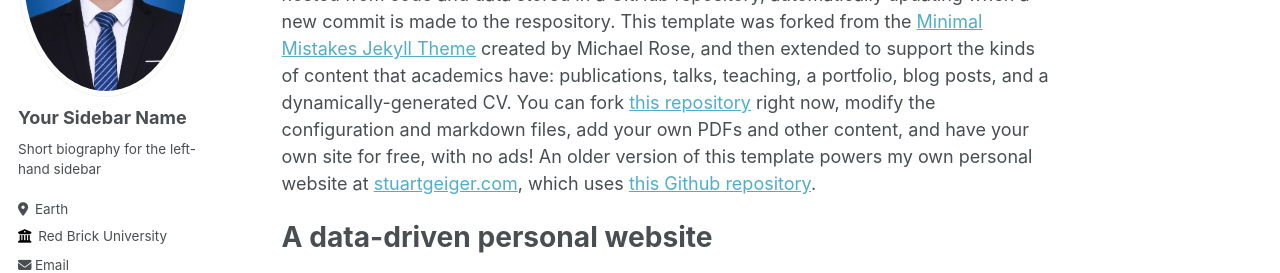
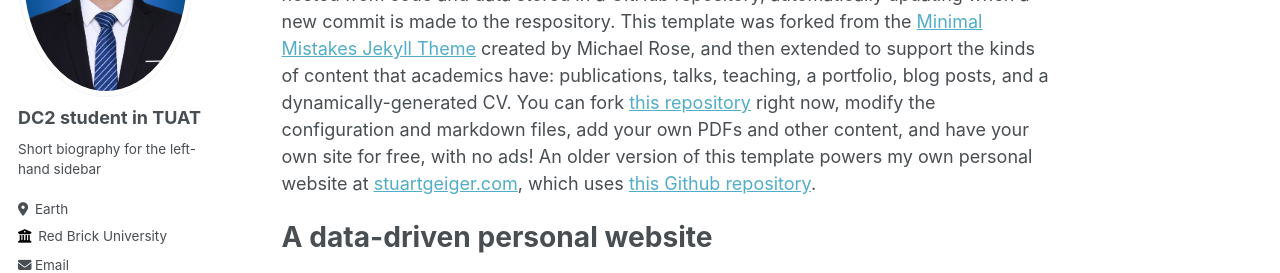
Before and after one commit to xiaovhua/vhua.github.io, a Jekyll site: the page built from _pages/about.md, in a window 1280 px wide. Shown: the part 249-522 px from the top of the page. Built offline with Jekyll 4.4.1, drawn with Linux system fonts in a browser that asks for light colours; some web fonts are replaced.

Commit message:
Update _config.yml

```diff
--- a/_config.yml
+++ b/_config.yml
@@ -22,7 +22,7 @@ repository               : "tuat-novice.github.io/vhua.github.io"
 author:
   # Biographic information
   avatar           : "26-l.jpg"
-  name             : "Your Sidebar Name"
+  name             : "DC2 student in TUAT"
   pronouns         : # example: "she/her"
   bio              : "Short biography for the left-hand sidebar"
   location         : "Earth"
```
